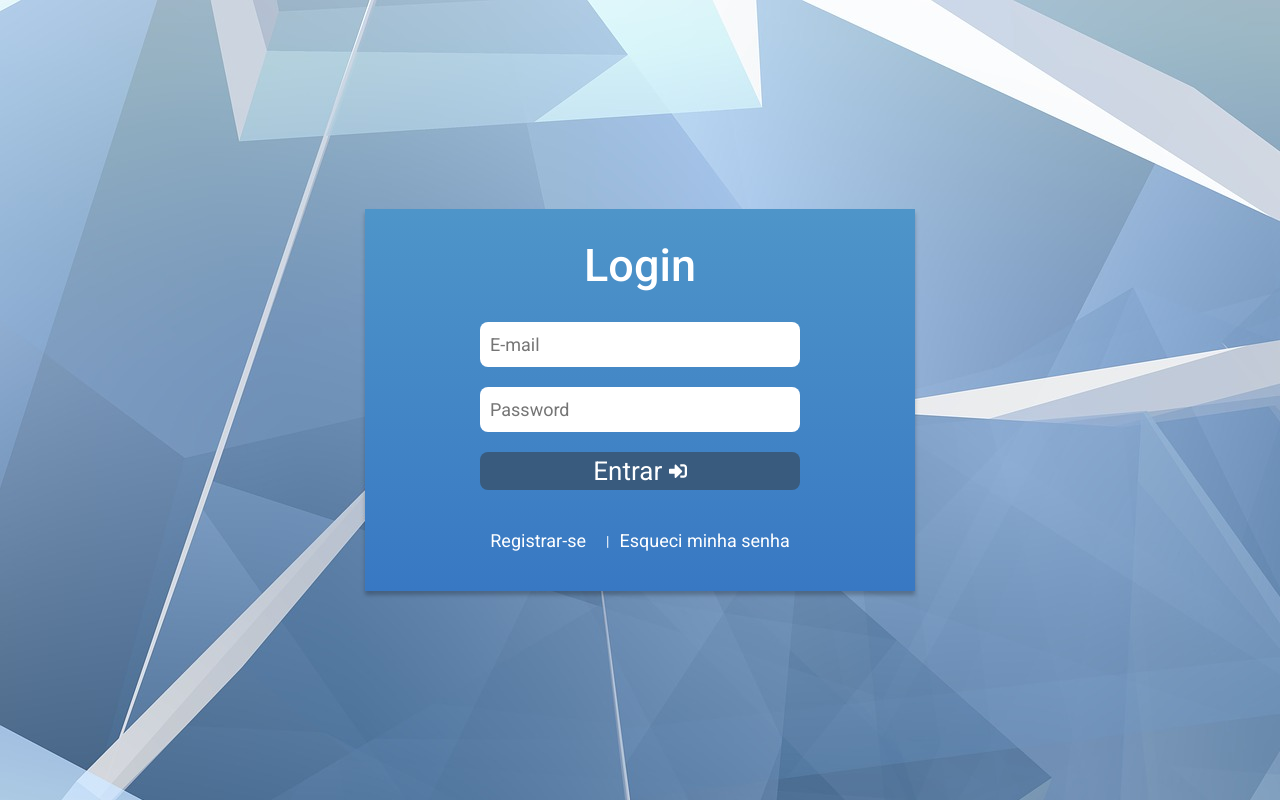
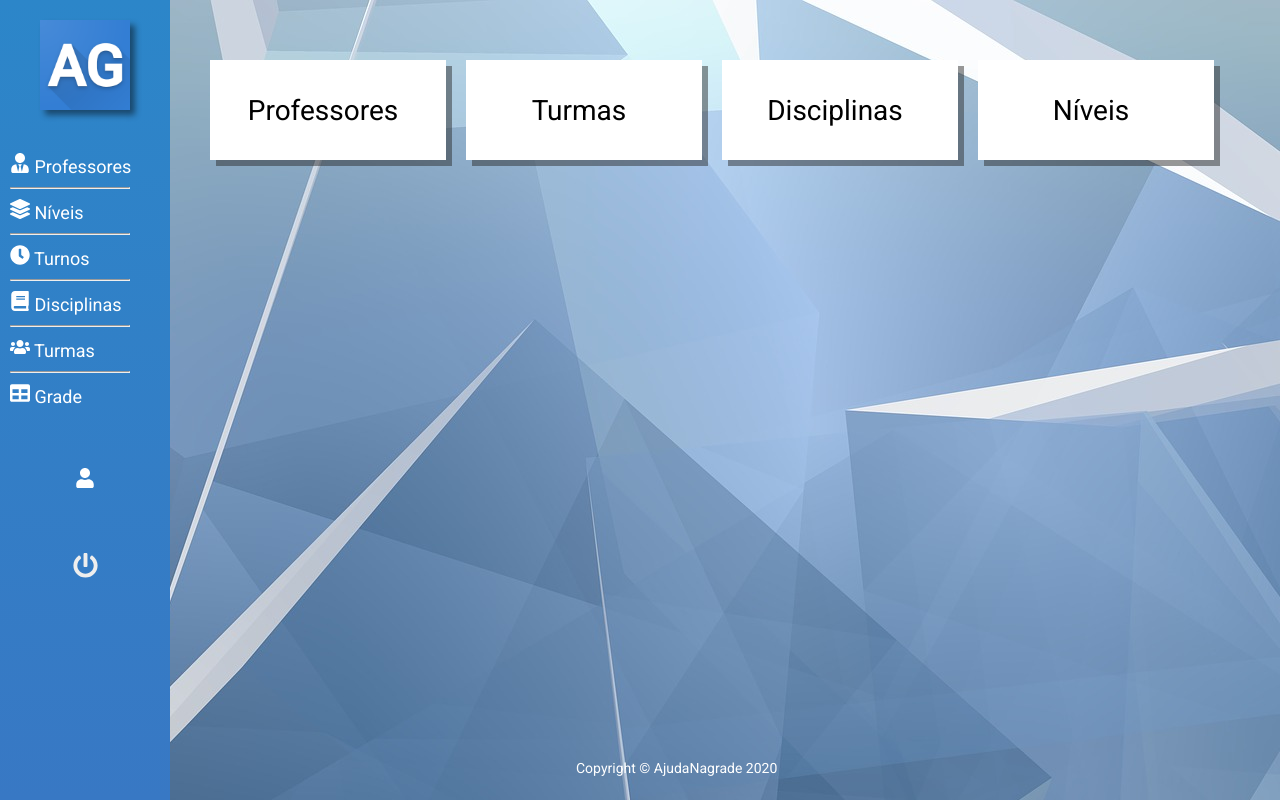
Before and after one commit to JBrunoS/grade-escolar-frontend, a React (Create React App) app: page /home in a window 1280 px wide. Before the commit this address led to /. Built offline with nearby package versions, Linux system fonts and the light colour scheme; no server answers.

Commit message:
altera descrição e título do site

```diff
--- a/src/pages/Menu/index.js
+++ b/src/pages/Menu/index.js
@@ -11,7 +11,7 @@ export default function Menu(){
 
     useEffect(() => {
         if(!escola_nome){
-            history.push('/');
+            //history.push('/');
         }
     });
 
--- a/src/pages/Menu/style.css
+++ b/src/pages/Menu/style.css
@@ -19,8 +19,9 @@
 }
 
 .container-menu .home-menu img{
-    width: 20px;
-    height: 20px;
+    width: 90px;
+    height: 90px;
+    box-shadow: 5px 5px 6px rgba(0, 0, 0, 0.452);
 }
 
 .container-menu .body-menu {
```
